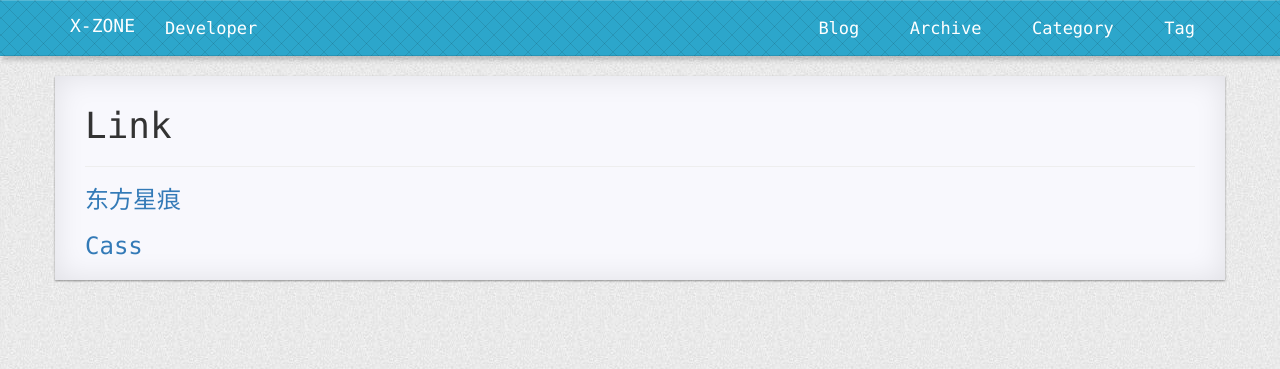
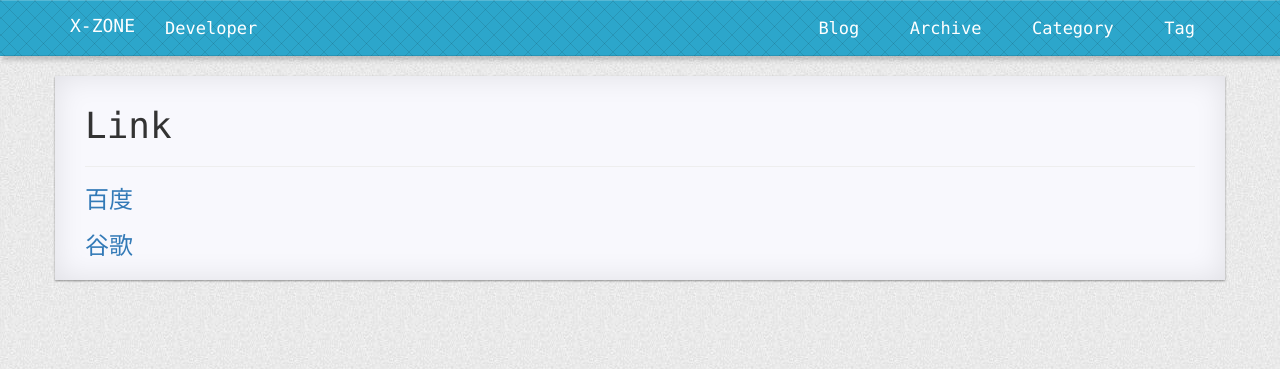
Before and after one commit to cherrishccl/cherrishccl.github.io, a Jekyll site: the page built from pages/5link-external.md, in a window 1280 px wide. Shown: the top 369 px of the page. Built offline with Jekyll 4.4.1, drawn with Linux system fonts in a browser that asks for light colours; nearby versions of some CDN libraries; comment, search, counter and statistics services are not loaded; a style sheet for code colours, icons or effects is not loaded.

Commit message:
change link and rename CNAME

```diff
--- a/pages/5link-external.md
+++ b/pages/5link-external.md
@@ -5,6 +5,6 @@ permalink: /link/
 icon: octicon-link-external
 ---
 
-### [东方星痕](http://www.lxy520.net/)
+### [百度](http://www.lxy520.net/)
 
-### [Cass](http://cassite.net/)
+### [谷歌](https://google.com/)
```
Also changed, not shown: pages/4about.md (+1 -1 lines), 2 other files.
